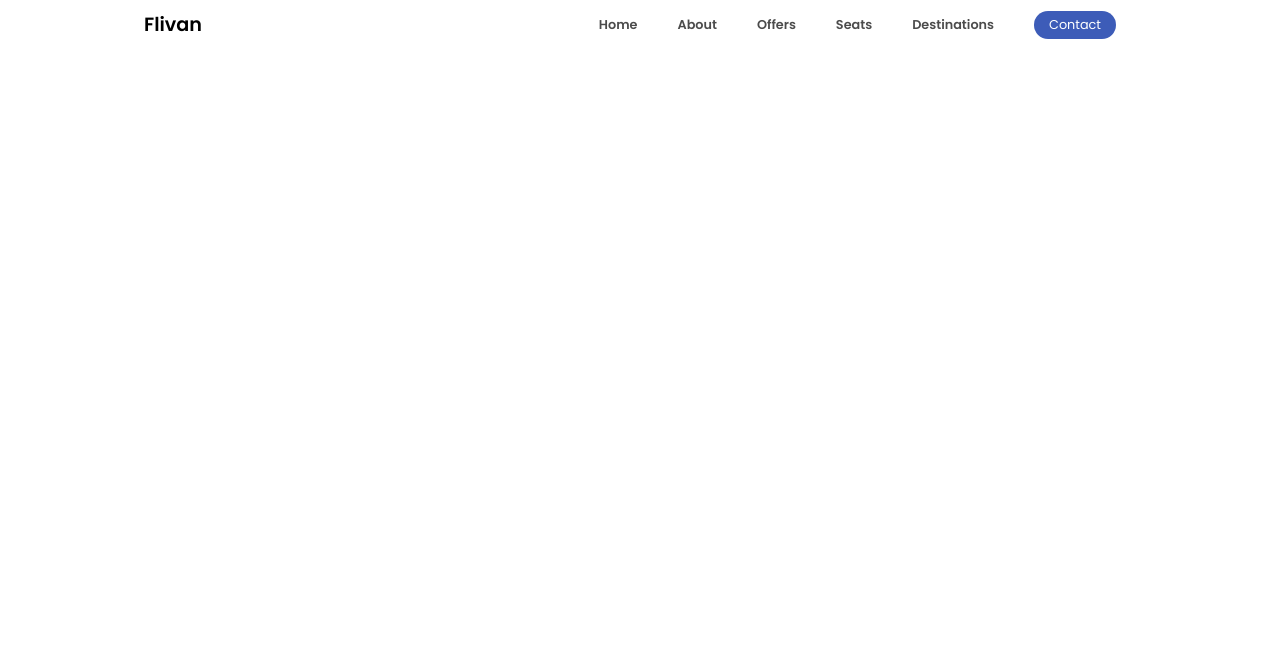
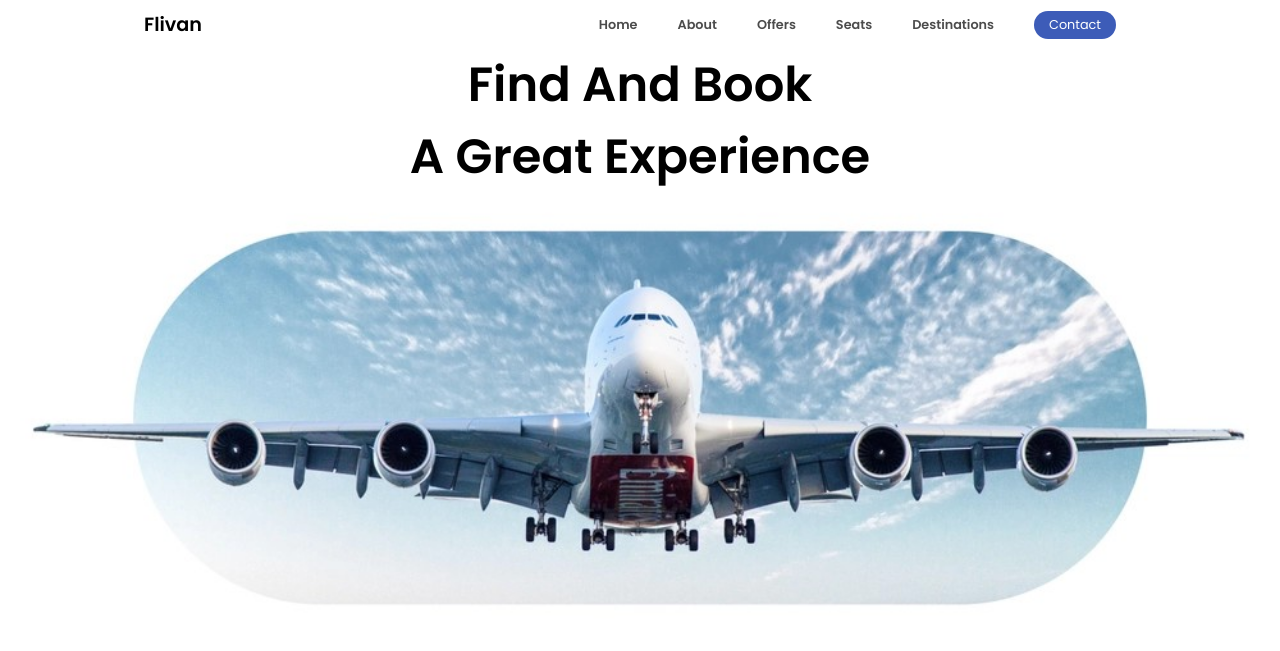
Before and after one commit to MerabetAbdelkarim/Template-one-html-css, a plain HTML site: page index.html in a window 1280 px wide. Drawn offline with Linux system fonts and the light colour scheme.

Commit message:
add header

```diff
--- a/index.html
+++ b/index.html
@@ -32,6 +32,16 @@
             </ul>
 
         </div>
+
+    </nav>
+    <div class="header">
+        <h1 class="header-content">
+            Find And Book
+            <br>
+            A Great Experience
+        </h1>
+        <img class="header-image" src="assets/header.jpg" alt="" srcset="">
+    </div>
     <script>
         document.getElementById('nav-toggle').addEventListener('click', function() {
         var menu = document.querySelector('.menu');
@@ -42,6 +52,5 @@
         toggle.classList.toggle('click');
         });
     </script>
-    </nav>
 </body>
 </html>
--- a/style.css
+++ b/style.css
@@ -132,3 +132,25 @@
         display: block;
     }
 }
+
+
+/*----------- header start ----------*/
+.header{
+    max-width: 100%;
+    overflow: hidden;
+}
+.header .header-content{
+    text-align: center;
+    font-weight: 600;
+    font-size: 3rem;
+}
+.header .header-image{
+    text-align: center;
+    font-weight: 600;
+    font-size: 3rem;
+    width: 100%;
+    min-width: 500px;
+    height: auto;
+}
+
+/*----------- header end   ----------*/
```
Also changed, not shown: assets/header.jpg (renamed from header.jpg), 2 other files. Lines whose indentation alone changed are shown as unchanged.
